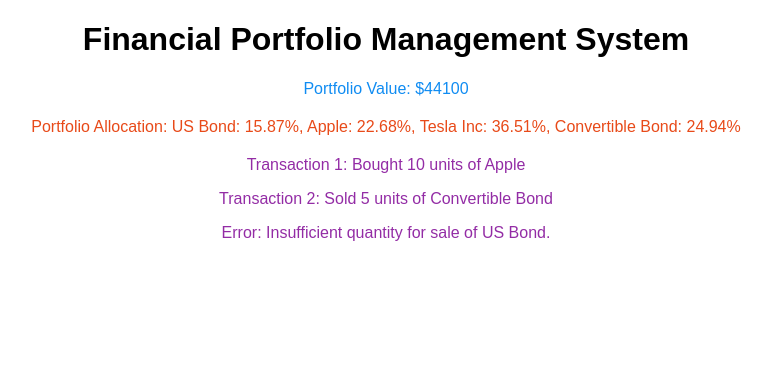
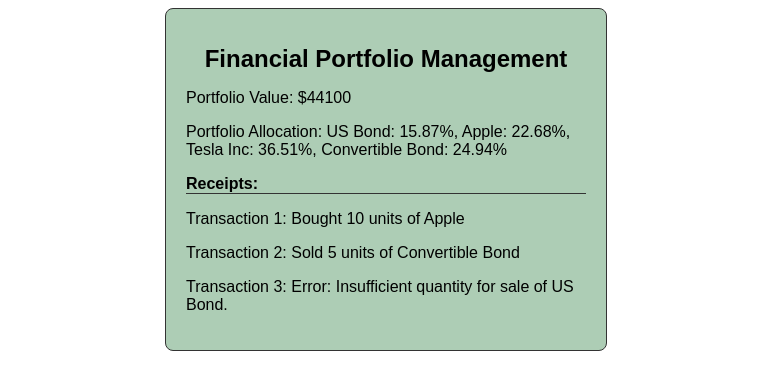
Before and after one commit to manujunqueira/coding-challenge-15, a plain HTML site: page index.html in a window 1280 px wide. Shown: the whole page, without its empty margins (254-1025 px from the left). Drawn offline with Linux system fonts and the light colour scheme.

Commit message:
last commit

```diff
--- a/index.html
+++ b/index.html
@@ -4,15 +4,49 @@
     <meta charset="UTF-8">
     <meta name="viewport" content="width=device-width, initial-scale=1.0">
     <title>Financial Portfolio Management System</title>
+    <style>
+        body { font-family: Arial, sans-serif; }
+        .ticket {
+            max-width: 400px;
+            margin: auto;
+            padding: 20px;
+            border: 1px solid #333333;
+            border-radius: 8px;
+            background-color: #51956077;
+        }
+        .ticket h1 {
+            text-align: center;
+            font-size: 1.5em;
+        }
+        .section {
+            margin-bottom: 1em;
+        }
+        .section h2 {
+            font-size: 1em;
+            border-bottom: 1px solid #333333;
+        }
+        .transaction {
+            font-size: 1em;
+            color: #555555;
+        }
+    </style>
 </head>
-<body style="text-align: center; font-family: Arial, sans-serif;">
-    <h1 style="color: #000000;">Financial Portfolio Management System</h1>
+<body>
+    <div class="ticket">
+        <h1>Financial Portfolio Management</h1>
+        <div class="section" id="portfolio-value">
 
-    <div id="portfolio-value" style="margin: 20px; color: #108cf2;"></div>
-    <div id="portfolio-allocation" style="margin: 20px; color: #e84a19;"></div>
-    <div id="transaction-log" style="margin: 20px; color: #830d98de;"></div>
+        </div>
+        <div class="section" id="portfolio-allocation">
+            <h2>Allocation Percentages</h2>
 
-    <!-- Main script entry point with module type -->
+        </div>
+        <div class="section" id="transaction-log">
+            <h2>Receipts:</h2>
+
+        </div>
+    </div>
+
     <script type="module" src="main.js"></script>
 </body>
 </html>
--- a/main.js
+++ b/main.js
@@ -42,7 +42,7 @@
     const transaction3 = new Transaction (1007, 'sell', 9); // attempt to sell more US Bonds than available
    logTransaction(transaction3, `Transaction 3: Attempted to sell 9 units of US Bond`);
 } catch(error) {
-    logTransaction(null, `Error: ${error.message}.`);
+    logTransaction(null, `Transaction 3: Error: ${error.message}.`);
 }
 
 // Update portfolio display after transactions
```
